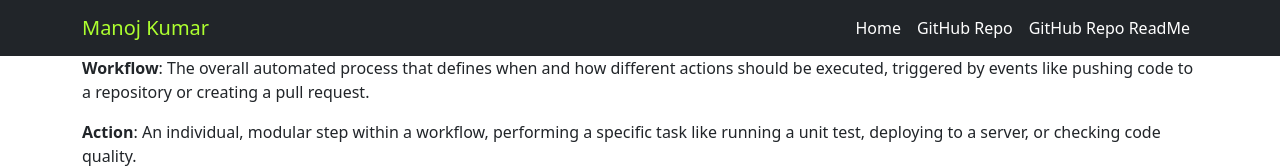
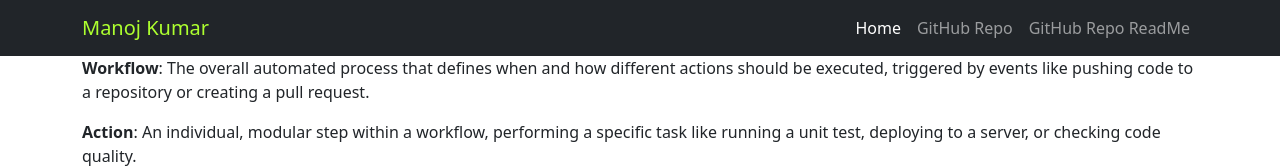
Before and after one commit to manojkumar-jmp/explore-github-action, a plain HTML site: page docs/index.html in a window 1280 px wide. Shown: the top 168 px of the page. Drawn offline with nearby package versions, Linux system fonts and the light colour scheme.

Commit message:
Update index.html

```diff
--- a/docs/index.html
+++ b/docs/index.html
@@ -20,10 +20,10 @@
                      <a class="nav-link active" href="index.html"> Home </a>
                   </li>
 		  <li class="nav-item">
-                     <a class="nav-link active" href="https://github.com/manojkumar-jmp/explore-github-action"> GitHub Repo </a>
+                     <a class="nav-link" href="https://github.com/manojkumar-jmp/explore-github-action"> GitHub Repo </a>
                   </li>
 		  <li class="nav-item">
-                     <a class="nav-link active" href="https://github.com/manojkumar-jmp/explore-github-action?tab=readme-ov-file#readme"> GitHub Repo ReadMe </a>
+                     <a class="nav-link" href="https://github.com/manojkumar-jmp/explore-github-action?tab=readme-ov-file#readme"> GitHub Repo ReadMe </a>
                   </li>
                </ul>
             </div>
```
